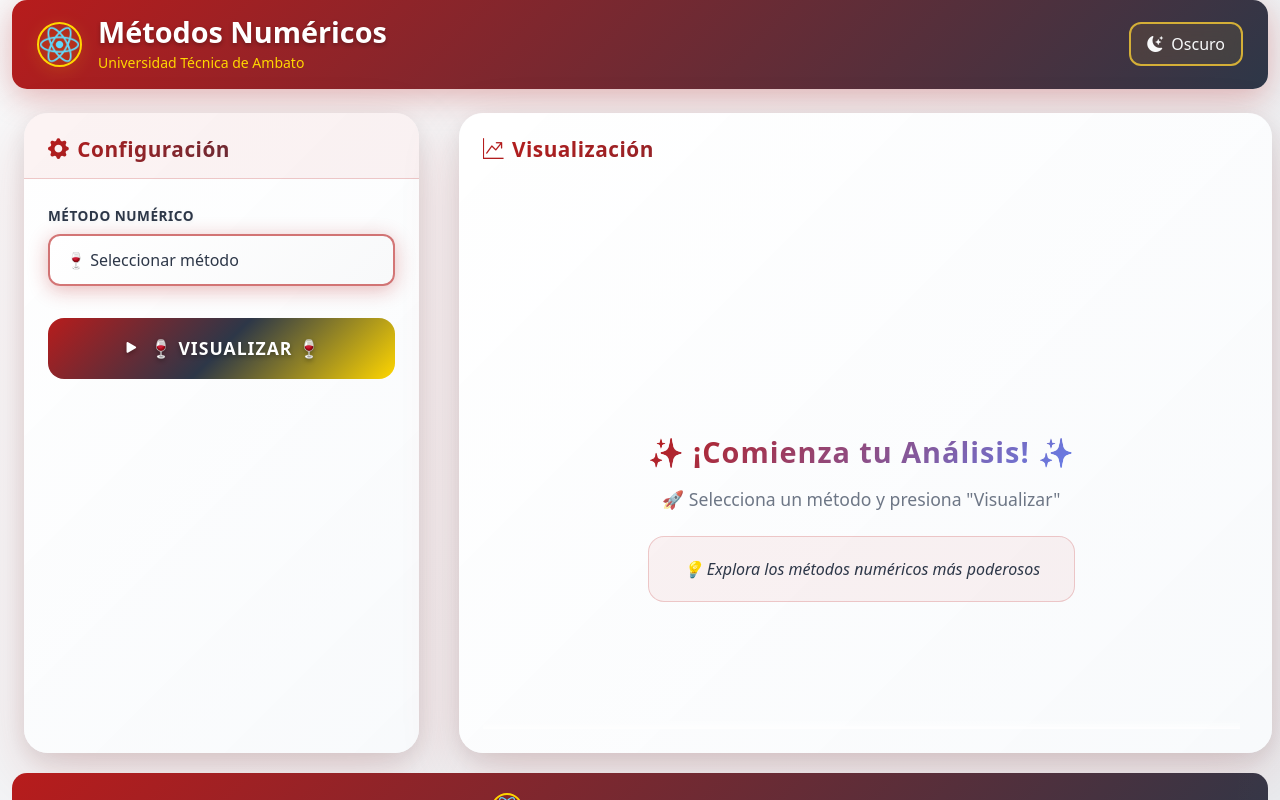
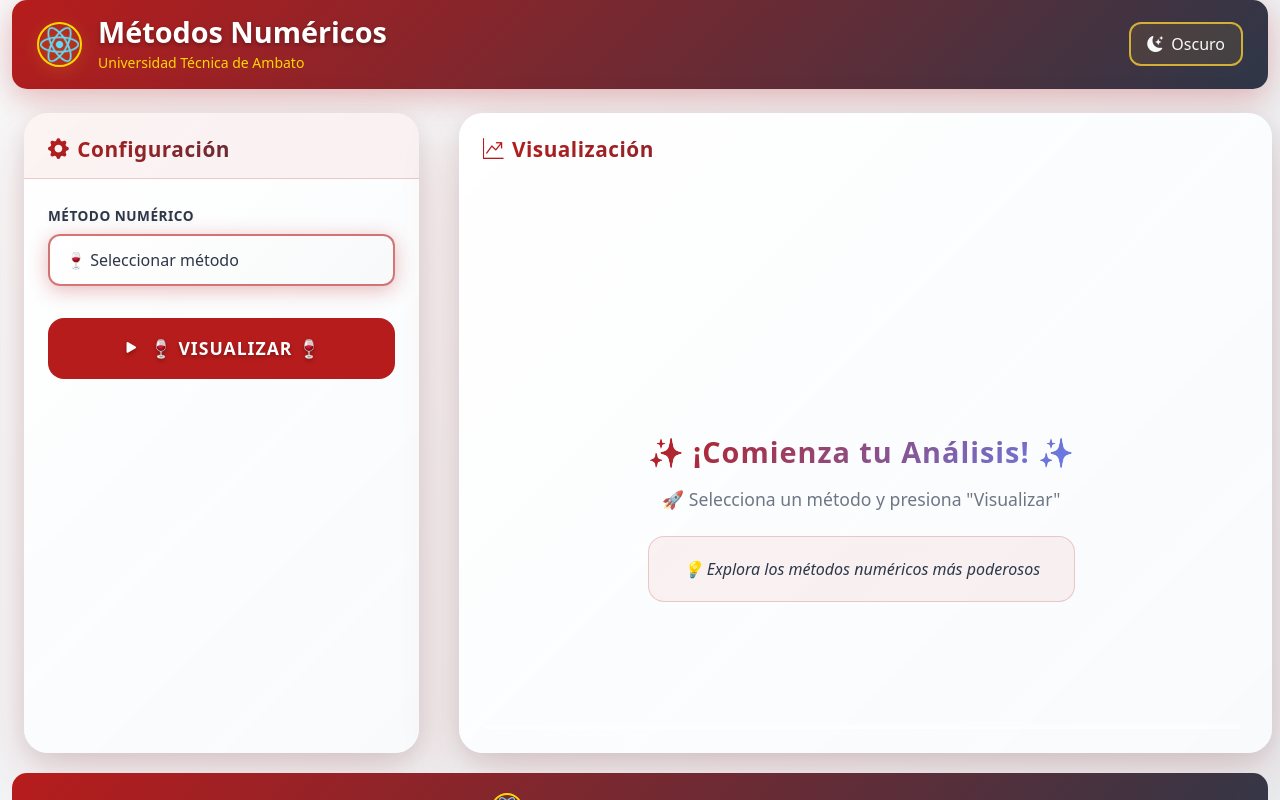
Before and after one commit to materubag/metodos_numericos, a React (Create React App) app: page / in a window 1280 px wide. Built offline with nearby package versions, Linux system fonts and the light colour scheme.

Commit message:
Correcciones en los colores de las interfaces

```diff
--- a/src/App.js
+++ b/src/App.js
@@ -704,7 +704,7 @@ export default function App() {
               )}              <button
                 className="btn btn-modern btn-gradient w-100 mt-3 animate__animated animate__pulse animate__infinite"
                 onClick={handleRun}                style={{
-                  background: isDark ? 'linear-gradient(135deg, #1a1a2e, #16213e, #ffd600)' : 'linear-gradient(135deg, #b71c1c, #2d3748, #ffd600)',
+                  background: isDark ? '#1a1a2e' : '#b71c1c',
                   border: 'none',
                   padding: '16px 24px',
                   borderRadius: '16px',
@@ -712,7 +712,7 @@ export default function App() {
                   fontWeight: '700',
                   letterSpacing: '1px',
                   textTransform: 'uppercase',
-                  boxShadow: isDark ? '0 8px 32px rgba(26, 26, 46, 0.4), 0 4px 16px rgba(255, 213, 0, 0.3)' : '0 8px 32px rgba(183, 28, 28, 0.4), 0 4px 16px rgba(45, 55, 72, 0.3)',
+                  boxShadow: isDark ? '0 8px 32px rgba(26, 26, 46, 0.4), 0 4px 16px rgba(26, 26, 46, 0.3)' : '0 8px 32px rgba(183, 28, 28, 0.4), 0 4px 16px rgba(183, 28, 28, 0.3)',
                   transition: 'all 0.4s cubic-bezier(0.4, 0, 0.2, 1)',
                   position: 'relative',
                   overflow: 'hidden',
@@ -720,11 +720,13 @@ export default function App() {
                   textShadow: '0 2px 4px rgba(0,0,0,0.3)'
                 }}                onMouseOver={(e) => {
                   e.target.style.transform = 'translateY(-4px) scale(1.02)';
-                  e.target.style.boxShadow = isDark ? '0 12px 48px rgba(26, 26, 46, 0.6), 0 6px 24px rgba(255, 213, 0, 0.4)' : '0 12px 48px rgba(183, 28, 28, 0.6), 0 6px 24px rgba(45, 55, 72, 0.4)';
+                  e.target.style.boxShadow = isDark ? '0 12px 48px rgba(26, 26, 46, 0.6), 0 6px 24px rgba(26, 26, 46, 0.4)' : '0 12px 48px rgba(183, 28, 28, 0.6), 0 6px 24px rgba(183, 28, 28, 0.4)';
+                  e.target.style.background = isDark ? '#16213e' : '#8b0000';
                 }}
                 onMouseOut={(e) => {
                   e.target.style.transform = 'translateY(0) scale(1)';
-                  e.target.style.boxShadow = isDark ? '0 8px 32px rgba(26, 26, 46, 0.4), 0 4px 16px rgba(255, 213, 0, 0.3)' : '0 8px 32px rgba(183, 28, 28, 0.4), 0 4px 16px rgba(45, 55, 72, 0.3)';
+                  e.target.style.boxShadow = isDark ? '0 8px 32px rgba(26, 26, 46, 0.4), 0 4px 16px rgba(26, 26, 46, 0.3)' : '0 8px 32px rgba(183, 28, 28, 0.4), 0 4px 16px rgba(183, 28, 28, 0.3)';
+                  e.target.style.background = isDark ? '#1a1a2e' : '#b71c1c';
                 }}>
                 <i className="bi bi-play-fill me-2" style={{ fontSize: '1.2rem' }}></i>
                 🍷 Visualizar 🍷
```
